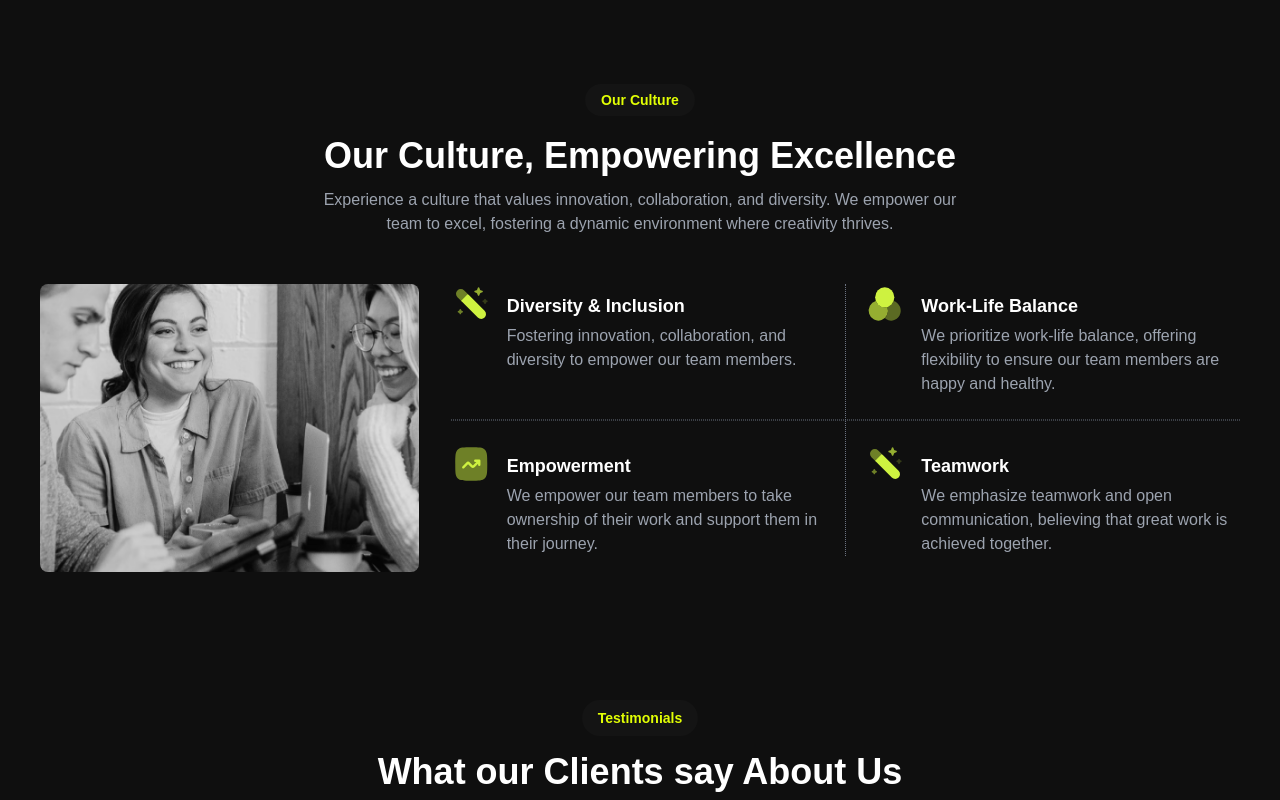
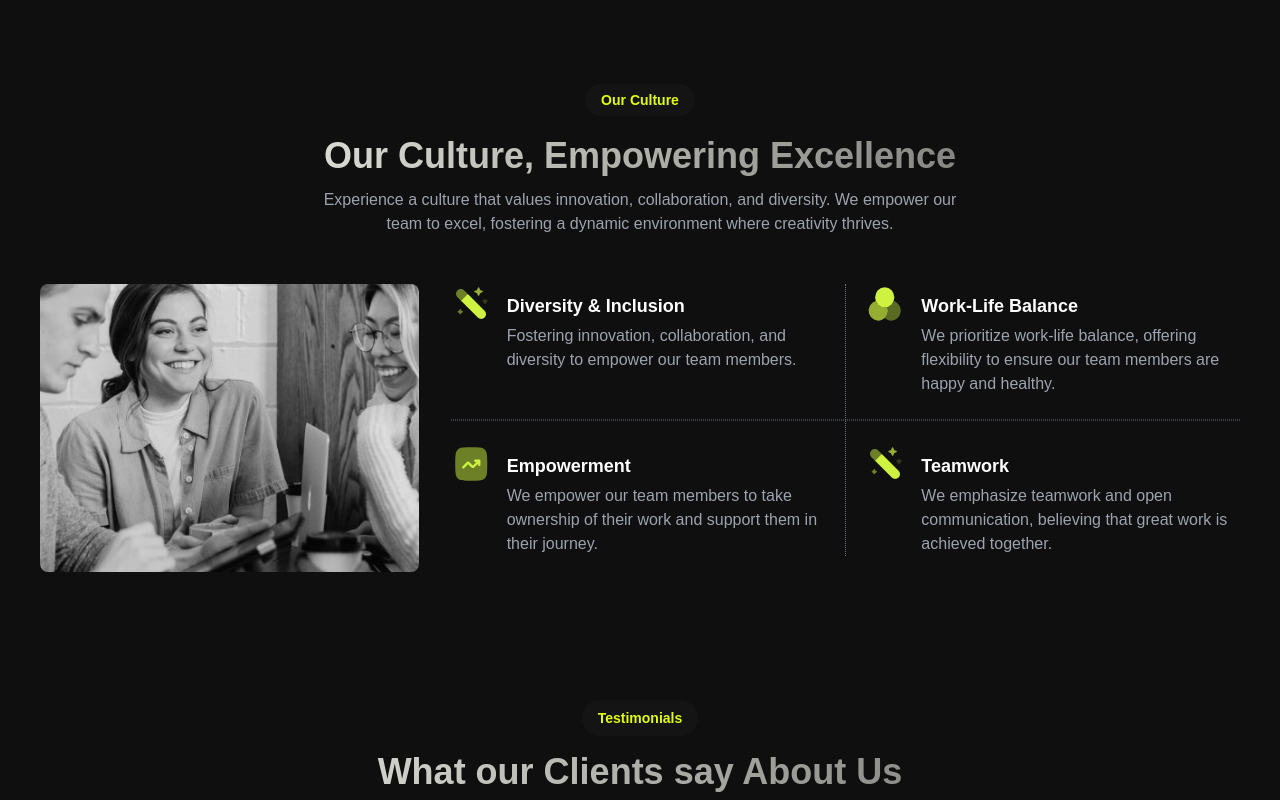
Before and after one commit to zyypher/Zyypher, a Next.js app: page /about in a window 1280 px wide. Shown: the part 2180-2980 px from the top of the page. Built offline with nearby package versions, Linux system fonts and the light colour scheme.

Commit message:
heading color change

```diff
--- a/app/components/about/OurCulture.tsx
+++ b/app/components/about/OurCulture.tsx
@@ -67,7 +67,7 @@ const OurCulture = () => {
         <span className="bg-darkGray text-lightGreen px-4 py-2 rounded-full text-sm font-semibold">
           Our Culture
         </span>
-        <h2 className="text-4xl font-bold mt-6">Our Culture, Empowering Excellence</h2>
+        <h2 className="text-4xl font-bold mt-6 white-gradient">Our Culture, Empowering Excellence</h2>
         <p className="text-gray-400 mt-3 max-w-2xl mx-auto">
           Experience a culture that values innovation, collaboration, and diversity. We empower our team to excel, fostering a dynamic environment where creativity thrives.
         </p>
--- a/app/components/about/TestimonialsSection.tsx
+++ b/app/components/about/TestimonialsSection.tsx
@@ -92,7 +92,7 @@ const TestimonialsSection = () => {
         <span className="bg-darkGray text-lightGreen px-4 py-2 rounded-full text-sm font-semibold inline-block">
           Testimonials
         </span>
-        <h2 className="text-4xl font-bold mt-4">What our Clients say About Us</h2>
+        <h2 className="text-4xl font-bold mt-4 white-gradient">What our Clients say About Us</h2>
         <p className="text-gray-400 mt-2 max-w-xl mx-auto">
           Read testimonials from satisfied clients, sharing their experiences and successes with our services and solutions.
         </p>
```
